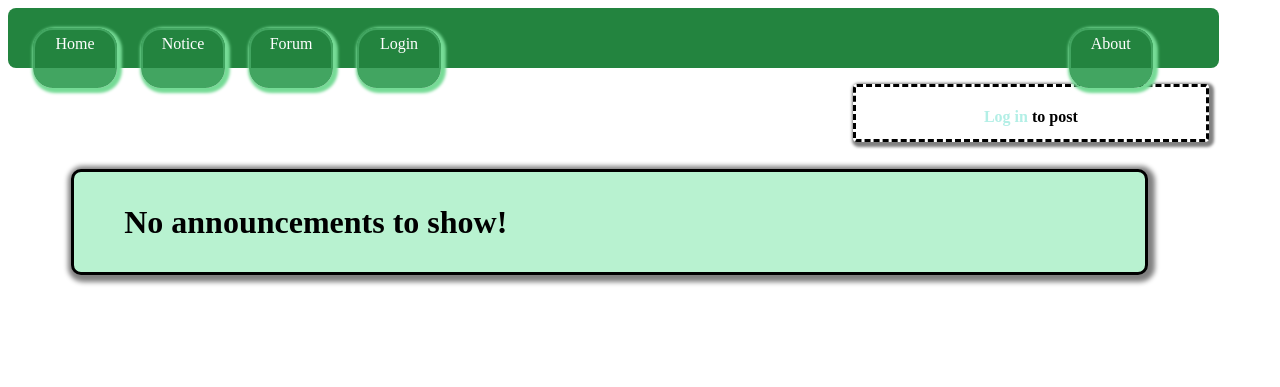
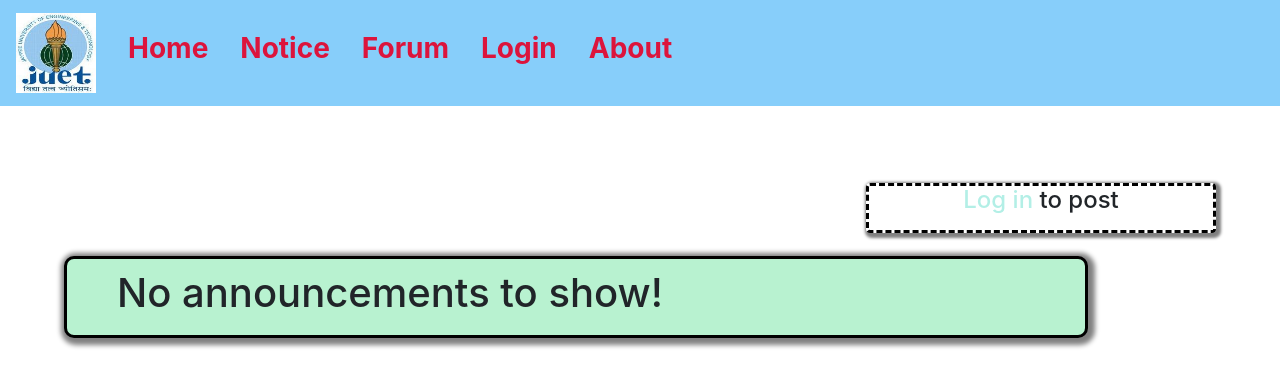
Before and after one commit to richeshgupta/JUETNoticeBoard, a Django app: page /home/ in a window 1280 px wide. Shown: the top 387 px of the page. Run offline with Django 3.2, Linux system fonts and the light colour scheme; some libraries are stand-ins or nearby versions.

Commit message:
changed navigation panel

```diff
--- a/notice/users/templates/users/nav.html
+++ b/notice/users/templates/users/nav.html
@@ -1,8 +1,16 @@
+{% load static %}
 <!DOCTYPE html>
 <html>
 <head>
 	{% block title %}
 	{% endblock title %}
+	<meta name="viewport" content="width=device-width, initial-scale=1, shrink-to-fit=no">
+
+	<link rel="stylesheet" href="https://stackpath.bootstrapcdn.com/bootstrap/4.3.1/css/bootstrap.min.css">
+
+	<script src="https://code.jquery.com/jquery-3.3.1.slim.min.js"></script>
+	<script src="https://cdnjs.cloudflare.com/ajax/libs/popper.js/1.14.7/umd/popper.min.js"></script>
+	<script src="https://stackpath.bootstrapcdn.com/bootstrap/4.3.1/js/bootstrap.min.js"></script>
 	<style type="text/css">
 		body
 		{
@@ -32,7 +40,7 @@
 			margin-left:0px;
 			color:#bf07ac;
 		}
-		div.btn
+		div.bnt1
 		{
 			display:inline-block;
 			width:100px;
@@ -47,7 +55,7 @@
 			padding-top:8px;
 			margin-top:0px;
 		}
-		div.btn:hover
+		div.bnt1:hover
 		{
 
 			background-color:white;
@@ -152,10 +160,7 @@
 	</style>
 </head>
 <body>
-	<div class="logbox">
-		{% block logbox %}
-		{% endblock %}
-	</div>
+	<!--
 <div class="main-container">
 
 			<a id="normal" href="{% url 'home' %}" title="Home Page" class="link">Home</a>
@@ -169,7 +174,33 @@
 			<a id="special" href="{% url 'about' %}" title="About Developers">About</a>
 
 
-</div>
+</div>-->
+
+	<nav class="navbar navbar-expand-lg navbar-light" style="background-color: #87CEFA">
+		<a href="{% url 'home' %}" class="navbar-brand">
+			<img src="{% static 'juet.jpg' %}" width="80" height="80">
+		</a>
+		<button type="button" class="navbar-toggler" data-toggle="collapse">
+			<span class="navbar-toggler-icon"></span>
+		</button>
+		<div class="collapse navbar-collapse">
+			<ul class="nav nav-pills">
+				<li class="navbar-item active"><a href="{% url 'home' %}" class="nav-link"><h3><font color="#DC143C"><B>Home</B></font></h3></a></li>
+				<li class="navbar-item active"><a href="{% url 'notice' %}" class="nav-link"><h3><font color="#DC143C"><B>Notice</B></font></h3></a></li>
+				<li class="navbar-item active"><a href="{% url 'forum-home' %}" class="nav-link"><h3><font color="#DC143C"><B>Forum</B></font></h3></a></li>
+				{% if user.is_authenticated %}
+					<li class="navbar-item active"><a href="{% url 'logout' %}" class="nav-link"><h3><font color="#DC143C"><B>Logout</B></font></h3></a></li>
+				{% else %}
+					<li class="navbar-item active"><a href="{% url 'login' %}" class="nav-link"><h3><font color="#DC143C"><B>Login</B></font></h3></a></li>
+				{% endif %}
+				<li class="navbar-item active"><a href="{% url 'about' %}" class="nav-link"><h3><font color="#DC143C"><B>About</B></font></h3></a></li>
+			</ul>
+		</div>
+	</nav>
+	<div class="logbox">
+		{% block logbox %}
+		{% endblock %}
+	</div><br /><br />
 <div class="content">
 {% block content %}
 {% endblock content %}
```
Also changed, not shown: notice/users/static/juet.jpg (added).
